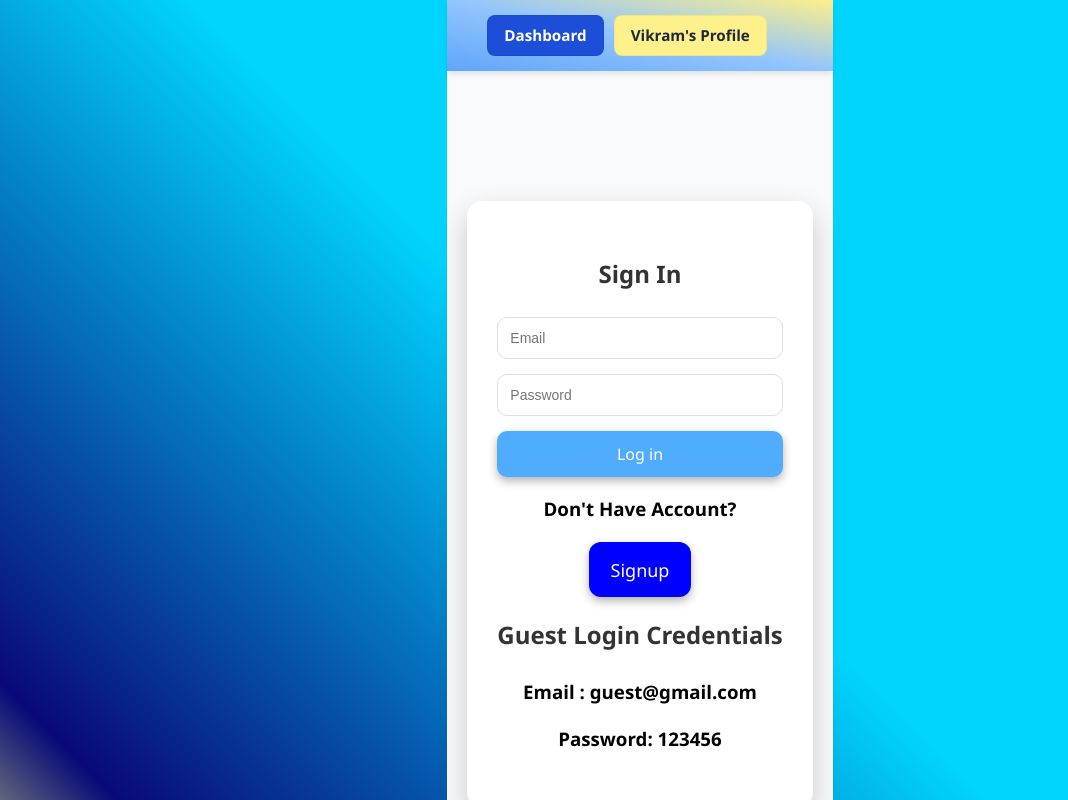
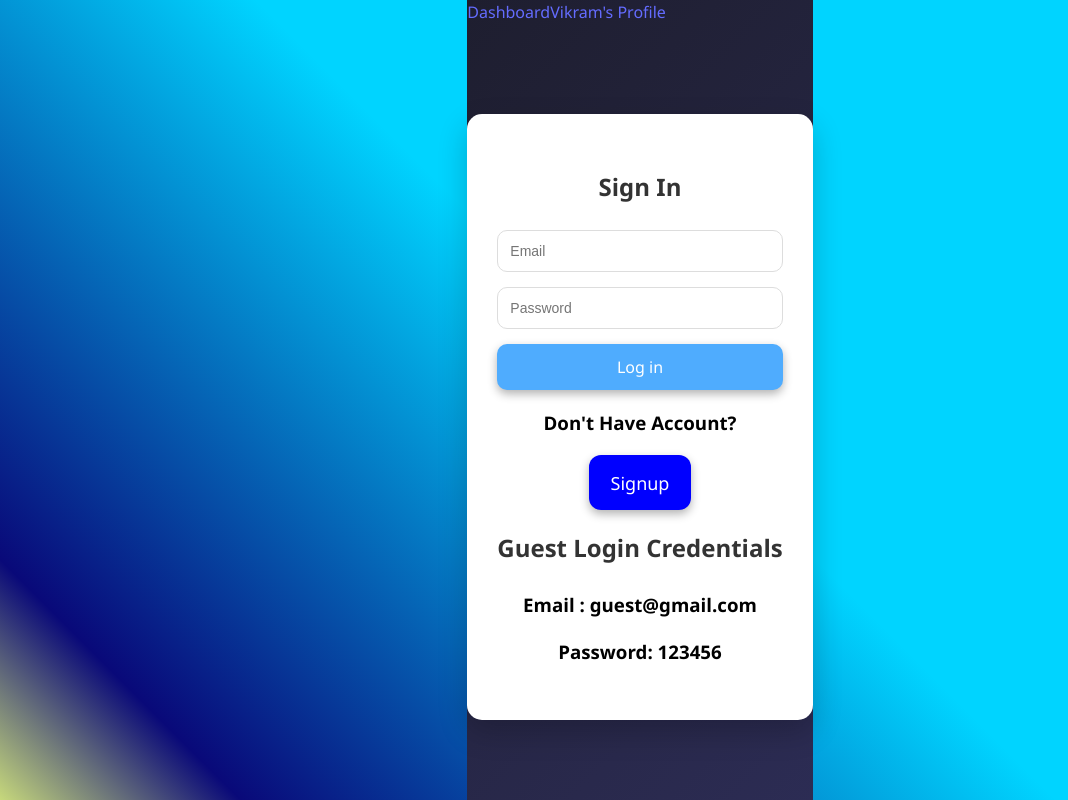
Before and after one commit to vikramNilaji/March2026, a React app in the folder auth-portal/frontend/signup/: page / in a window 1280 px wide. Shown: the top 800 px of the page, without its empty margins (0-1068 px from the left). Built offline with nearby package versions, Linux system fonts and the light colour scheme; the HTML template or start-up script is replaced by a standard one.

Commit message:
remove css

```diff
--- a/auth-portal/frontend/signup/src/App.css
+++ b/auth-portal/frontend/signup/src/App.css
@@ -1,4 +1,4 @@
-:root {
+/* :root {
   --primary: #6366f1;
   --bg-gradient: linear-gradient(135deg, #f5f7fa 0%, #c3cfe2 100%);
   --glass: rgba(255, 255, 255, 0.9);
@@ -142,4 +142,4 @@ h2 {
   border-radius: 8px;
   cursor: pointer;
   margin-bottom: 15px;
-}
+} */
--- a/auth-portal/frontend/signup/src/App.jsx
+++ b/auth-portal/frontend/signup/src/App.jsx
@@ -15,63 +15,28 @@ import ExpenseList from "./components/ExpenseList";
 import Calculator from "./components/Calculator/Calculator";
 
 function App() {
-  const linkStyle = {
-    textDecoration: "none",
-    color: "#1e293b", // Dark slate for readability
-    fontWeight: "600",
-    padding: "8px 16px",
-    borderRadius: "8px",
-    transition: "all 0.3s ease",
-    fontSize: "0.95rem",
-    border: "1px solid rgba(0,0,0,0.05)",
-    background: "#fef08a", // Light Yellow accent
-  };
 
   return (
     <Router>
       <nav
-        style={{
-          padding: "15px 40px",
-          /* The line below MUST have quotes around the gradient */
-          backgroundImage:
-            "linear-gradient(to right top, #60a5fa, #93c5fd, #fef08a)",
-          display: "flex",
-          justifyContent: "space-between",
-          alignItems: "center",
-          position: "sticky",
-          top: 0,
-          zIndex: 1000,
-          boxShadow: "0 4px 6px -1px rgba(0, 0, 0, 0.1)",
-        }}
+
       >
-        <div style={{ display: "flex", gap: "10px" }}>
+        <div>
           <Link
             to="/dashboard"
-            style={{
-              ...linkStyle,
-              background: "#1d4ed8", // Strong Blue
-              color: "white",
-            }}
+
           >
             Dashboard
           </Link>
 
-          <Link to="/profile" style={linkStyle}>
+          <Link to="/profile">
             Vikram's Profile
           </Link>
         </div>
       </nav>
 
       {/* Main Container to give space below nav */}
-      <main
-        style={{
-          padding: "40px 20px",
-          maxWidth: "1200px",
-          margin: "0 auto",
-          minHeight: "100vh",
-          background: "#f8fafc", // Very light blue-grey background for the page
-        }}
-      >
+
         <Routes>
           <Route path="/" element={<Login />} />
           <Route path="/signup" element={<Signup />} />
@@ -84,7 +49,7 @@ function App() {
           <Route path="/calculator" element={<Calculator />} />
           <Route path="/profile" element={<Profile />} />
         </Routes>
-      </main>
+
     </Router>
   );
 }
```
